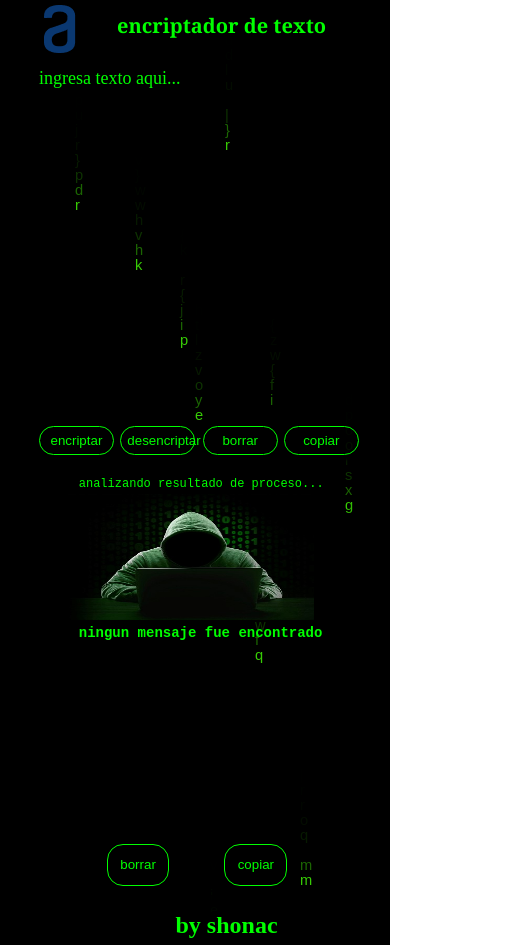
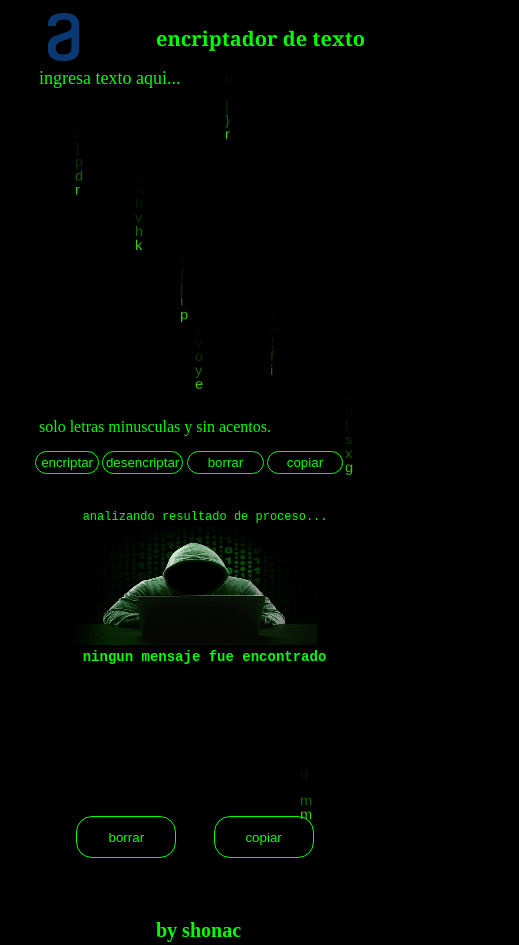
Before and after one commit to sandroroodriguez/encriptador, a plain HTML site: page index.html in a window 390 px wide. Shown: the whole page, 519 px wide, since content can reach past the window. Drawn offline with Linux system fonts and the light colour scheme.

Commit message:
style.css

```diff
--- a/style.css
+++ b/style.css
@@ -2,11 +2,13 @@
     margin: 0;
     padding: 0;
 }
+body{
+    background-color: black;
+}
 
 header{
-    position: relative;
-    background-color: black;
-    width: 100vw;
+    background-color:rgba(0, 0, 0, 0);
+    width: 100%;
     height: 8vh;
 }
 
@@ -17,18 +19,20 @@ header{
 }
 
 .titulo{
+    position: absolute;
     color: lime;
     position: absolute;
     font-family:Georgia, 'Times New Roman', Times, serif;
     font-size: 30px;
     left: 40%;
-    top: 18%;
+    top: 2%;
 }
+
 
 .logo{
     position: absolute;
-    top: 16%;
-    left: 10%;
+    top: 1.5%;
+    left: 1%;
 }
 
 main{
@@ -37,12 +41,17 @@ main{
     height: 100vh;
 }
 
+.proceso_de_encriptado{
+    width: 100%;
+    height: 100vh;
+}
+
 .textarea1{
     position: absolute;
-    background-color: rgba(0, 0, 0, 0);
+    background-color:rgba(0, 0, 0, 0);
     width: 40%;
     height: 60%;
-    left: 12%;
+    left: 5.5%;
     top: 15%;
     border: none;
     outline: 0;
@@ -56,6 +65,13 @@ main{
     color: lime;
 }
 
+.condiciones{
+    position: absolute;
+    top: 77%;
+    left: 6%;
+    color: lime;
+}
+
 .botones{
     display: flex;
     flex-direction: row;
@@ -63,8 +79,8 @@ main{
     padding: 1%;
     position: absolute;
     width: 80%;
-    left: 11%;
-    top: 76%;
+    left: 4.5%;
+    top: 90%;
     gap: 2%;
 }
 
@@ -73,7 +89,7 @@ main{
     justify-content: center;
     padding: 2%;
     border-radius: 24px;
-    background-color: rgba(0, 0, 0, 0) ;
+    background-color:rgba(0, 0, 0, 0);
     color: black;
     gap: 8px;
     width: 24%;
@@ -83,7 +99,6 @@ main{
     box-shadow: 0px 5px 3px 0px black;
     transition: 0.7s;
 }
-
 
 .encriptar:hover, .desencriptar:hover, .copiar:hover, .borrar:hover{
     background-color: lime;
@@ -101,42 +116,41 @@ main{
     padding: 1%;
     position: absolute;
     width: 80%;
-    left: 11%;
-    top: 84%;
+    left: 4.5%;
+    top: 80%;
     gap: 2%;
 }
 
 .interactividad{
-    display: flex;
-    justify-content: center;
     position: absolute;
-    width: 30%;
-    height: 90%;
-    left: 60%;
-    top: 5%;
-    background-color:  rgba(0, 0, 0, 0) ;
-    box-shadow: 0px 24px 32px -8px;
-    border-radius: 32px;
+    background-color:rgba(0, 0, 0, 0);
+    width: 50%;
+    height: 100vh;
+    left: 50%;
+    top: 8vh;
 }
 
 .interactividad #hacker, .interactividad #encriptado, .interactividad #desencriptado{
     position: absolute;
-    width: 79%;
+    width: 60%;
     height: 30%;
     top: 15%;
+    left: 21%;
 }
 
 .mensaje textarea{
     position: absolute;
-    left: 14%;
-    top: 67%;
-    background-color: rgba(0, 0, 0, 0)  ;
+    background-color:rgba(0, 0, 0, 0);
+    width: 60%;
+    height: 30%;
+    left: 21%;
+    top: 49%;
     border: none;
     outline: 0;
     resize: none;
+    font-family: inherit;
+    font-size: 18px;
     color: lime;
-    font-size: 16px;
-    gap: 10px;
 }
 
 .respuesta_proceso{
@@ -145,28 +159,29 @@ main{
     font-size: 15px;
     font-style: normal;
     top: 10%;
-    left: 14%;
+    left: 21%;
     color: lime;
 }
 
 .titulo_mensaje{
     position: absolute;
-    left: 14%;
-    top: 55%;
+    left: 21%;
+    top: 46%;
     font-family: 'Courier New', Courier, monospace;
     font-size: 14px;
     color: lime;
 }
 
 .botones2{
+    position: absolute;
     display: flex;
     flex-direction: row;
     align-items: flex-start;
     padding: 4%;
     position: absolute;
-    width: 80%;
+    width: 51%;
     left: 21%;
-    top: 90%;
+    top: 80%;
     gap: 22%;
 }
 
@@ -177,12 +192,12 @@ main{
     border-radius: 16px;
     background-color: rgba(0, 0, 0, 0);
     color: black;
-    gap: 10%;
     border: none;
     -webkit-box-shadow: 0px 5px 3px 0px black;
     -moz-box-shadow: 0px 3px 0px 0px black;
     box-shadow: 0px 5px 3px 0px black;
     transition: 0.7s;
+    width: 40%;
 }
 
 .copiar1:hover, .borrar1:hover{
@@ -198,7 +213,6 @@ footer{
     position: absolute;
     width: 100vw;
     height: 4vh;
-    background-color: black;
 }
 
 .echo{
@@ -207,50 +221,47 @@ footer{
     color: lime;
 }
 
-@media(max-width: 1000px){
-    .encabezado{
-        display: flex;
-        flex-direction: row;
-    }
-
+@media screen and (max-width: 1024px){
     .titulo{
         font-size: 20px;
         left: 30%;
     }
 
-    .logo{
-        position: absolute;
-        top: 8%;
-        left: 0%;
-    }
-
     .textarea1{
-        background-color: rgba(0, 0, 0, 0);
         width: 80%;
         height: 40%;
         left: 10%;
         top: 8%;
     }
 
+    .condiciones{
+        top: 49.5%;
+        left: 10%;
+    }
+
     .botones{
-        width: 80%;
-        left: 9%;
-        top: 50%;
+        width: 38%;
+        left: 8%;
+        top: 53%;
         gap: 2%;
     }
 
+    .encriptar, .desencriptar, .copiar, .borrar{
+        width: 69%;
+    }
+
     .boton_funciones{
-        width: 80%;
-        left: 51%;
-        top: 50%;
+        width: 40%;
+        left: 47%;
+        top: 53%;
         gap: 2%;
     }
 
     .interactividad{
         width: 80%;
-        height: 50%;
-        left: 9%;
-        top: 56%;
+        height: 47%;
+        left: 10%;
+        top: 60%;
     }
 
     .respuesta_proceso{
@@ -263,6 +274,7 @@ footer{
         width: 79%;
         height: 30%;
         top: 5%;
+        left: 10%;
     }
 
     .titulo_mensaje{
@@ -272,24 +284,61 @@ footer{
     }
 
     .mensaje textarea{
-    left: 9%;
-    top: 45%;
+        width: 78%;
+        height: 39%;
+        left: 10%;
+        top: 43%;
     }
 
     .botones2{
         width: 80%;
-        left: 19%;
+        left: 8%;
         top: 85%;
-        gap: 22%;
+        gap: 15%;
     }
 
-    .encriptar, .desencriptar, .copiar, .borrar{
+    .encriptar, .desencriptar, .copiar, .borrar, .copiar1, .borrar1{
         color: lime;
         border: 1px solid lime;
     }
 
-    .copiar1, .borrar1{
-        color: lime;
-        border: 1px solid lime;
+    .echo{
+        font-size: 20px;
+        left: 30%;
     }
 }
+
+@media screen and (max-width: 900px){
+    .matrix{
+        position: absolute;
+        width: 99.9vw;
+        height: 100vh;
+    }
+
+    .titulo{
+        left: 40%;
+        top: 3%;
+    }
+
+    .botones2{
+        top: 75%;
+    }
+
+    .echo{
+        position: absolute;
+        left: 40%;
+        top: 22%;
+    }
+
+
+}
+
+@media screen and (max-width: 768px){
+    .matrix{
+        position: absolute;
+        width: 99.9vw;
+        height: 100vh;
+    }
+
+
+}
```
